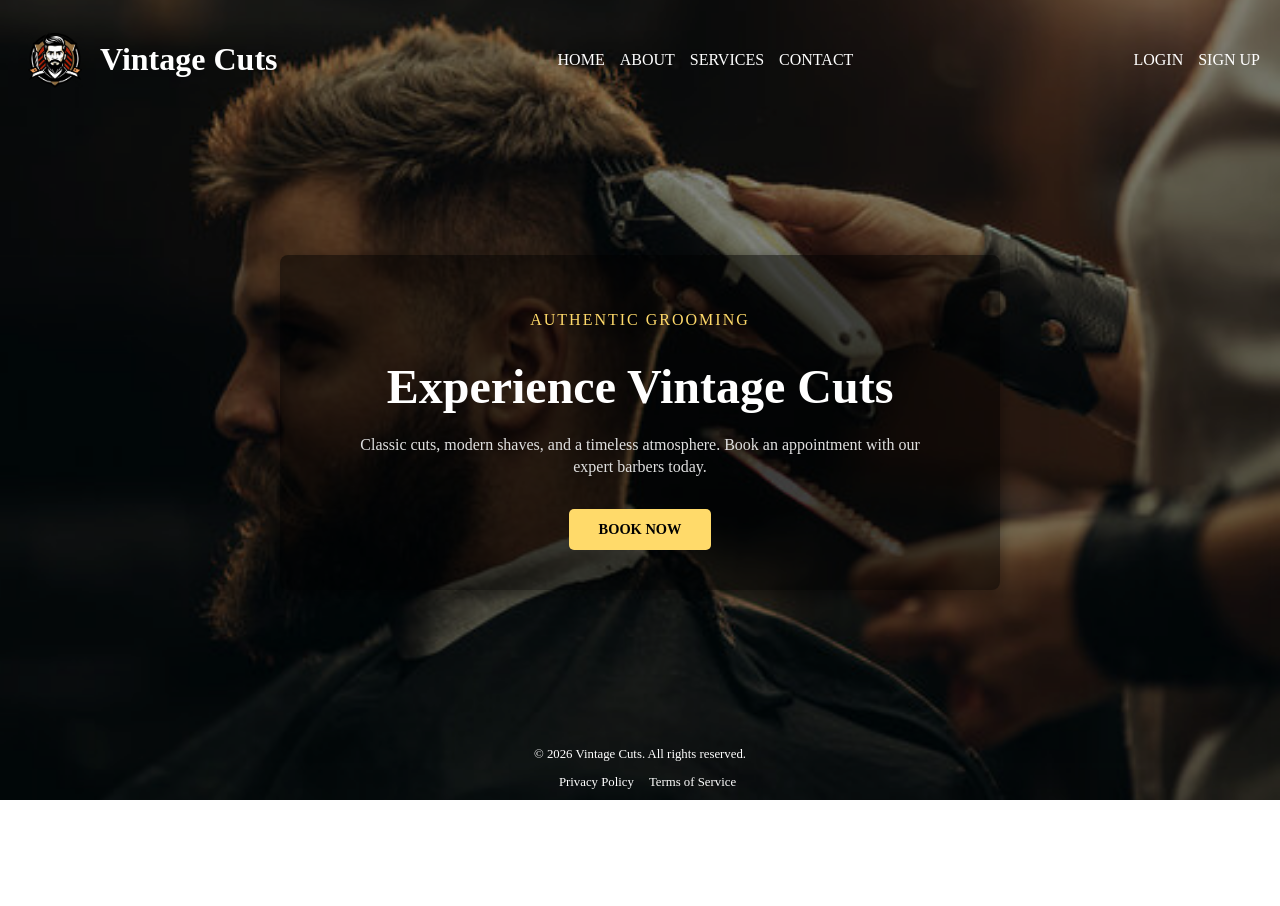
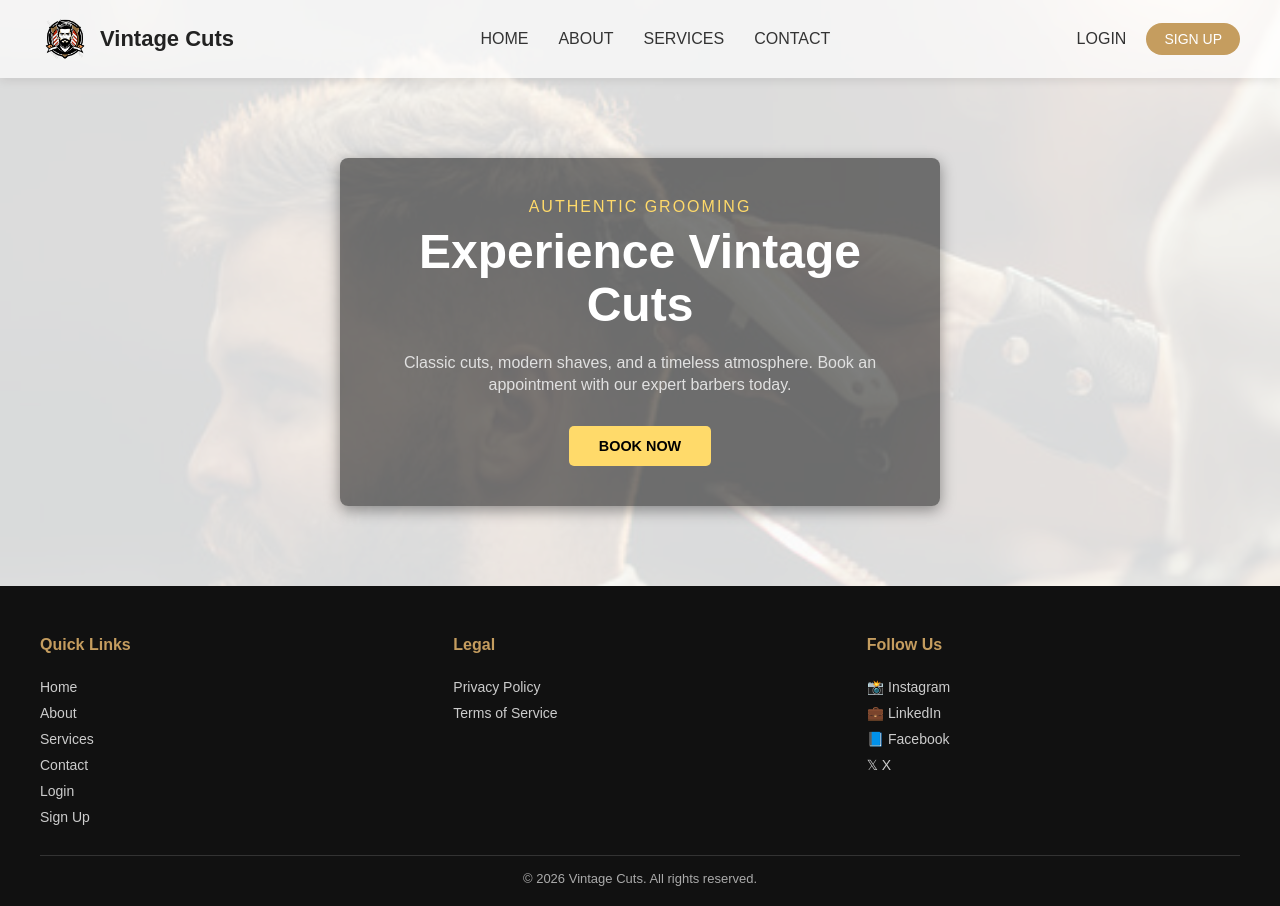
Before and after one commit to abhishukla2367-lgtm/project_upload, a React (Vite) app: page / in a window 1280 px wide. Before the commit the page ends 800 px from the top, so only its background shows below. Built offline with nearby package versions, Linux system fonts and the light colour scheme.

Commit message:
Updated some files

```diff
--- a/src/App.css
+++ b/src/App.css
@@ -1,81 +1,176 @@
-/* App.css */
+* {
+  margin: 0;
+  padding: 0;
+  box-sizing: border-box;
+  font-family: 'Poppins', sans-serif;
+}
+
+body {
+  background-color: #ffffff;
+  color: #222;
+}
+
 .app-wrapper {
   min-height: 100vh;
   display: flex;
   flex-direction: column;
-  position: relative;
-
-  /* Add your background image here using a relative path from the public folder */
-  background-image: url("assets/salon_image.jpg");
+  background-image: url("./assets/salon_image.jpg");
   background-size: cover;
   background-position: center;
   background-repeat: no-repeat;
   background-attachment: fixed;
-  background-color: #FFFFFF;
-}
-
-/* Add a dark overlay for better text readability */
-.app-wrapper::before {
-  content: "";
-  position: absolute;
-  top: 0;
-  left: 0;
-  width: 100%;
-  height: 100%;
-  /* Decreased darkness from 0.65 to 0.45 to brighten the background image */
-  background: rgba(0, 0, 0, 0.45);
-  z-index: 1;
-}
-
-/* Ensure all content (header, main, footer) is layered above the overlay */
-header, main, footer {
-  position: relative;
-  z-index: 2;
-  color: white;
 }
 
 header {
-  padding: 20px;
   display: flex;
+  align-items: center;
   justify-content: space-between;
-  align-items: center; /* Vertically aligns logo and text */
+  padding: 14px 40px;
+  background: rgba(255, 255, 255, 0.95);
+  box-shadow: 0 2px 10px rgba(0, 0, 0, 0.1);
+  position: sticky;
+  top: 0;
+  z-index: 100;
 }
 
-/* Style the logo container to hold the image and H1 side-by-side */
 .logo-container {
   display: flex;
   align-items: center;
-  gap: 10px; /* Adds space between the logo image and the text */
+  gap: 10px;
 }
 
-/* Style the new logo image */
 .logo {
-  height: 70px; /* Adjust size as needed */
-  width: auto;
-  /* Optional: filter to make logo white if it is a dark color */
-  /* filter: brightness(0) invert(1); */
+  width: 50px;
+  height: 50px;
+  object-fit: cover;
+  border-radius: 50%;
 }
 
+.logo-container h1 {
+  font-size: 22px;
+  font-weight: 600;
+}
 
-nav a, .auth-buttons a, footer a {
-  color: inherit;
+.main-nav {
+  display: flex;
+  gap: 30px;
+}
+
+.main-nav a {
   text-decoration: none;
-  margin-left: 15px;
+  font-weight: 500;
+  color: #333;
+  position: relative;
+  transition: color 0.3s ease;
+}
+
+.main-nav a:hover {
+  color: #c59d5f;
+}
+
+.auth-buttons {
+  display: flex;
+  align-items: center;
+  gap: 20px;
+}
+
+.login-link {
+  text-decoration: none;
+  color: #333;
+  font-weight: 500;
+}
+
+.signup-btn {
+  text-decoration: none;
+  background-color: #c59d5f;
+  color: #fff;
+  padding: 8px 18px;
+  border-radius: 25px;
+  font-size: 14px;
+  transition: background-color 0.3s ease;
+}
+
+.signup-btn:hover {
+  background-color: #a9824a;
 }
 
 main {
   flex: 1;
-  padding: 20px;
-  display: flex;
-  justify-content: center;
-  align-items: center;
+  padding: 60px 40px;
+  background: rgba(255, 255, 255, 0.85);
 }
 
 footer {
-  padding: 10px;
-  text-align: center;
-  font-size: 0.8rem;
+  background-color: #111;
+  color: #eee;
+  padding: 50px 40px 20px;
 }
 
-/* You may need more specific CSS for your login form container to be transparent */
-/* .signup-container { background-color: transparent !important; } */
+.footer-content {
+  display: grid;
+  grid-template-columns: repeat(auto-fit, minmax(200px, 1fr));
+  gap: 40px;
+  margin-bottom: 30px;
+}
+
+footer h4 {
+  font-size: 16px;
+  margin-bottom: 15px;
+  color: #c59d5f;
+}
+
+.footer-shortcuts,
+.footer-legal,
+.footer-social {
+  display: flex;
+  flex-direction: column;
+  gap: 10px;
+}
+
+footer a {
+  text-decoration: none;
+  color: #ccc;
+  font-size: 14px;
+  transition: color 0.3s ease;
+}
+
+footer a:hover {
+  color: #fff;
+}
+
+.footer-copy {
+  text-align: center;
+  font-size: 13px;
+  color: #aaa;
+  border-top: 1px solid #333;
+  padding-top: 15px;
+}
+
+@media (max-width: 768px) {
+  header {
+    flex-direction: column;
+    gap: 15px;
+    padding: 20px;
+  }
+
+  .main-nav {
+    flex-wrap: wrap;
+    justify-content: center;
+    gap: 20px;
+  }
+
+  main {
+    padding: 40px 20px;
+  }
+}
+
+@media (max-width: 480px) {
+  .logo-container h1 {
+    font-size: 18px;
+  }
+
+  .signup-btn {
+    padding: 6px 14px;
+    font-size: 13px;
+  }
+}
--- a/src/App.jsx
+++ b/src/App.jsx
@@ -1,5 +1,6 @@
 import React from 'react';
 import { BrowserRouter as Router, Routes, Route, Link } from 'react-router-dom';
+
 import Home from './pages/Home';
 import AboutUs from './pages/AboutUs';
 import Services from './pages/Services';
@@ -8,20 +9,24 @@ import Login from './pages/Login';
 import SignUp from './pages/SignUp';
 import PrivacyPolicy from './pages/PrivacyPolicy';
 import TermsOfService from './pages/TermsOfService';
+
 import logo from './assets/salon_logo.jpg';
 import './App.css';
+
 const Header = () => (
   <header>
     <div className="logo-container">
-        <img src={logo} alt="Vintage Cuts Logo" className="logo" />
-        <h1>Vintage Cuts</h1>
+      <img src={logo} alt="Vintage Cuts salon logo" className="logo" />
+      <h1>Vintage Cuts</h1>
     </div>
+
     <nav className="main-nav">
       <Link to="/">HOME</Link>
       <Link to="/about">ABOUT</Link>
       <Link to="/services">SERVICES</Link>
       <Link to="/contact">CONTACT</Link>
     </nav>
+
     <div className="auth-buttons">
       <Link to="/login" className="login-link">LOGIN</Link>
       <Link to="/signup" className="signup-btn">SIGN UP</Link>
@@ -31,11 +36,45 @@ const Header = () => (
 
 const Footer = () => (
   <footer>
-    <p>&copy; {new Date().getFullYear()} Vintage Cuts. All rights reserved.</p>
-    <nav>
-      <Link to="/privacy">Privacy Policy</Link>
-      <Link to="/terms">Terms of Service</Link>
-    </nav>
+    <div className="footer-content">
+
+      <div className="footer-shortcuts">
+        <h4>Quick Links</h4>
+        <Link to="/">Home</Link>
+        <Link to="/about">About</Link>
+        <Link to="/services">Services</Link>
+        <Link to="/contact">Contact</Link>
+        <Link to="/login">Login</Link>
+        <Link to="/signup">Sign Up</Link>
+      </div>
+
+      <div className="footer-legal">
+        <h4>Legal</h4>
+        <Link to="/privacy">Privacy Policy</Link>
+        <Link to="/terms">Terms of Service</Link>
+      </div>
+
+      <div className="footer-social">
+        <h4>Follow Us</h4>
+        <a href="https://www.instagram.com/" target="_blank" rel="noopener noreferrer">
+          📸 Instagram
+        </a>
+        <a href="https://www.linkedin.com/" target="_blank" rel="noopener noreferrer">
+          💼 LinkedIn
+        </a>
+        <a href="https://www.facebook.com/" target="_blank" rel="noopener noreferrer">
+          📘 Facebook
+        </a>
+        <a href="https://x.com/" target="_blank" rel="noopener noreferrer">
+          𝕏 X
+        </a>
+      </div>
+
+    </div>
+
+    <p className="footer-copy">
+      &copy; {new Date().getFullYear()} Vintage Cuts. All rights reserved.
+    </p>
   </footer>
 );
 
```
